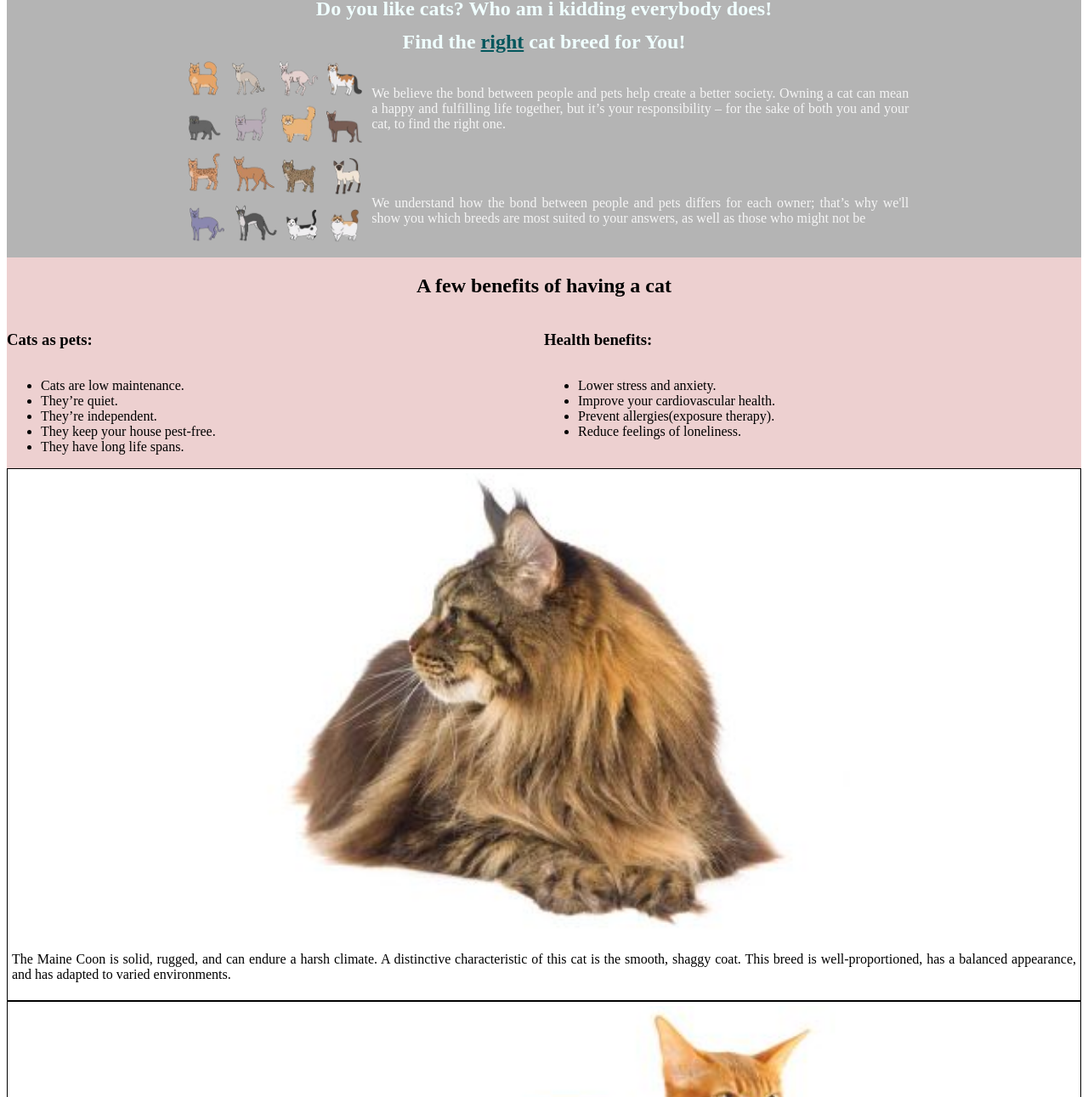
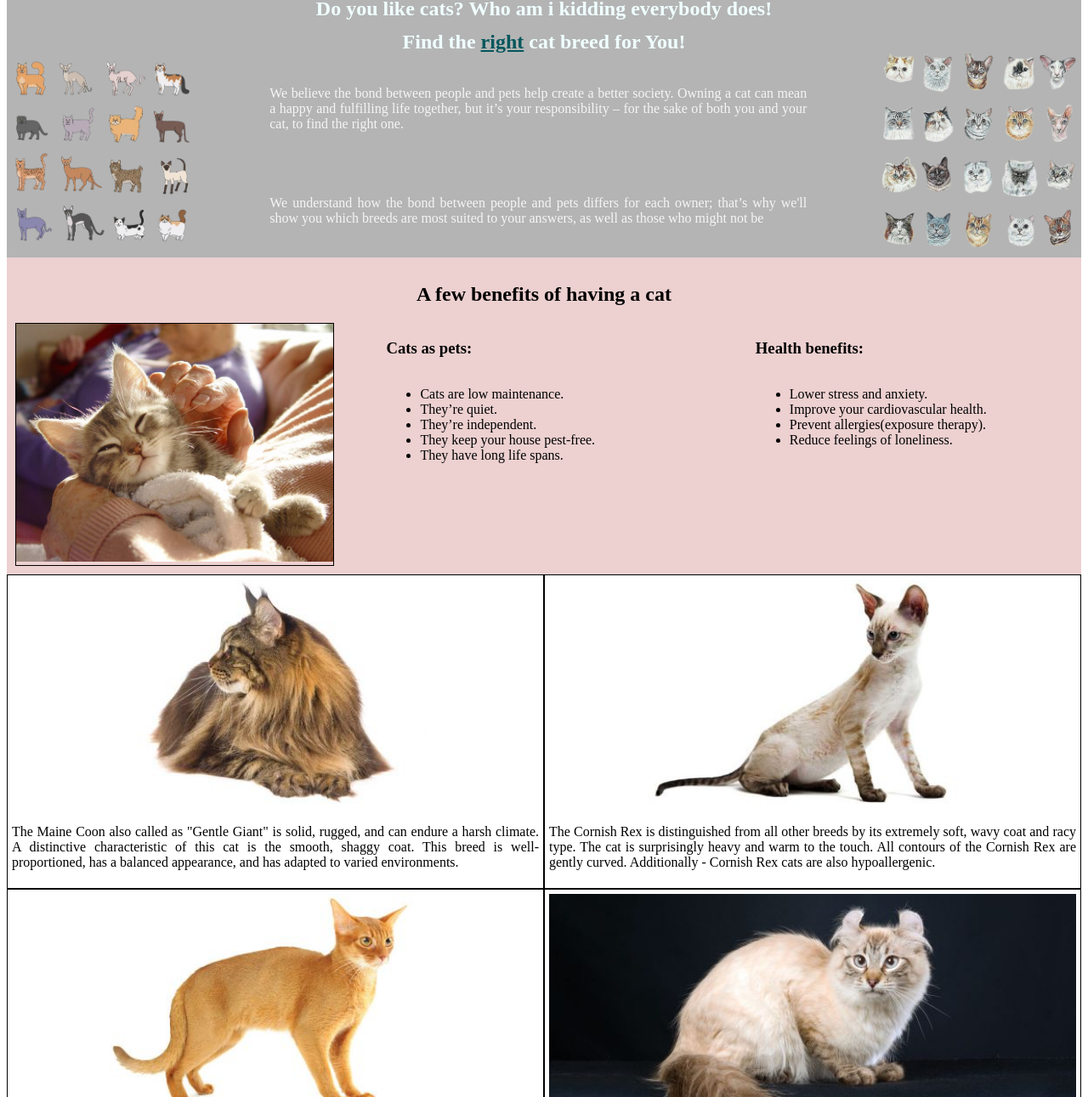
Before and after one commit to RokasSkara/HTML-CSS, a plain HTML site: page HTML_CSS/index.html in a window 1280 px wide. Shown: the part 83-1374 px from the top of the page at 85% size. Drawn offline with nearby package versions, Linux system fonts and the light colour scheme.

Commit message:
Finalised styling added widescreen CSS

```diff
--- a/HTML_CSS/index.html
+++ b/HTML_CSS/index.html
@@ -14,8 +14,8 @@
     <header id="header">
         <img class="logo" src="./images/Cat.png" alt="cat logo">
         <nav>
-            <a href="#contacts">Contacts</a>
             <a href="#Content">Content</a>
+            <a href="#footer">Footer</a>
         </nav>
     </header>
     <section class="about">
@@ -31,15 +31,17 @@
                     owner; that’s why we'll show you which breeds are most suited to your answers, as well as those who
                     might not be</p>
             </div>
+            <img class="aboutWideScreen" src="./images/CatsAbout.png" alt="">
         </div>
     </section>
     <section class="benefits">
-
         <div>
             <h2>A few benefits of having a cat</h2>
+        </div>
+        <div class="lists">
+            <div class="listsImg">
                 <img src="./images/benefitsCat.jpg" alt="">
             </div>
-        <div class="lists">
             <div class="benefitsFlexColumns">
                 <h3>Cats as pets:</h3>
                 <ul>
@@ -62,26 +64,43 @@
         </div>
     </section>
     <main id="Content">
+        <div class="CatIntroWidescreen">
             <div class="catIntro">
                 <img src="./images/cats/maine-coon-card-large.jpg" alt="maine coon picture">
-            <p>The Maine Coon is solid, rugged, and can endure a harsh climate. A distinctive characteristic of this cat
-                is the smooth, shaggy coat. This breed is well-proportioned, has a balanced appearance, and has adapted
+                <p>The Maine Coon also called as "Gentle Giant" is solid, rugged, and can endure a harsh climate. A distinctive characteristic of this
+                    cat
+                    is the smooth, shaggy coat. This breed is well-proportioned, has a balanced appearance, and has
+                    adapted
                     to varied environments.</p>
             </div>
             <div class="catIntro">
                 <img src="./images/cats/abyssinian-card-large.jpg" alt="Abyssinian cat picture">
-            <p>The Abyssinian is often a colorful cat with a distinctly ticked coat, medium in size and regal in appearance; lithe, hard and muscular, showing eager activity and lively interest in their surroundings. They are often well balanced temperamentally and physically.</p>
+                <p>The Abyssinian is often a colorful cat with a distinctly ticked coat, medium in size and regal in
+                    appearance; lithe, hard and muscular, showing eager activity and lively interest in their
+                    surroundings. They are often well balanced temperamentally and physically.</p>
             </div>
+        </div>
+        <div class="CatIntroWidescreen">
             <div class="catIntro">
                 <img src="./images/cats/cornish-rex-card-large.jpg" alt="">
-            <p>The Cornish Rex is distinguished from all other breeds by its extremely soft, wavy coat and racy type. The cat is surprisingly heavy and warm to the touch. All contours of the Cornish Rex are gently curved.</p>
+                <p>The Cornish Rex is distinguished from all other breeds by its extremely soft, wavy coat and racy
+                    type.
+                    The cat is surprisingly heavy and warm to the touch. All contours of the Cornish Rex are gently
+                    curved. Additionally - Cornish Rex cats are also hypoallergenic.
+                </p>
             </div>
             <div class="catIntro">
                 <img src="./images/cats/american-curl-card-large-1.jpg" alt="">
-            <p>The distinctive feature of the American Curl is their attractive, uniquely curled-back ears. Elegant, well balanced, moderately muscled, slender rather than massive in build.  They often appear well proportioned and balanced and can vary in size.</p>
+                <p>The distinctive feature of the American Curl is their attractive, uniquely curled-back ears. Elegant,
+                    well balanced, moderately muscled, slender rather than massive in build.<br> They often appear well
+                    proportioned and balanced and can vary in size.</p>
+            </div>
         </div>
     </main>
-    <footer>
+    <section>
+
+    </section>
+    <footer id="footer">
         <a href="#header"><img class="logo" src="./images/Cat.png" alt="cat logo"></a>
         <h4>&copy Rokas, 2022 </h4>
         <div class="footerIcons">
--- a/HTML_CSS/main.css
+++ b/HTML_CSS/main.css
@@ -65,9 +65,14 @@ header a{
     display: flex;
     flex-direction: column;
     background-color: rgba(219, 161, 161, 0.5);
+    padding: 10px;
 }
-.benefits div img{
+
+.listsImg{
     display: none;
+}
+.listsImg img{
+    width: 100%;
 }
 
 .benefitsFlexColumns{
@@ -120,3 +125,35 @@ footer{
     font-size: 1.5em;
     color: black;
 }
+.aboutWideScreen{
+    display: none;
+}
+
+@media (min-width: 1000px){
+    .lists div{
+        width: 30%;
+    }
+    .listsImg{
+        width: 100%;
+        display: block;
+        border: 1px solid black;
+    }
+    .lists{
+        justify-content: space-between;
+    }
+    .CatIntroWidescreen{
+        width: 50%;
+    }
+    #Content{
+        display: flex;
+    }
+    header{
+        justify-content: space-between;
+    }
+    .aboutWideScreen{
+        display: block;
+    }
+    .aboutInfo{
+        justify-content: space-between;
+    }
+}
```
Also changed, not shown: HTML_CSS/images/CatsAbout.jpg (added), HTML_CSS/images/CatsAbout.png (added). Lines whose indentation alone changed are shown as unchanged.
